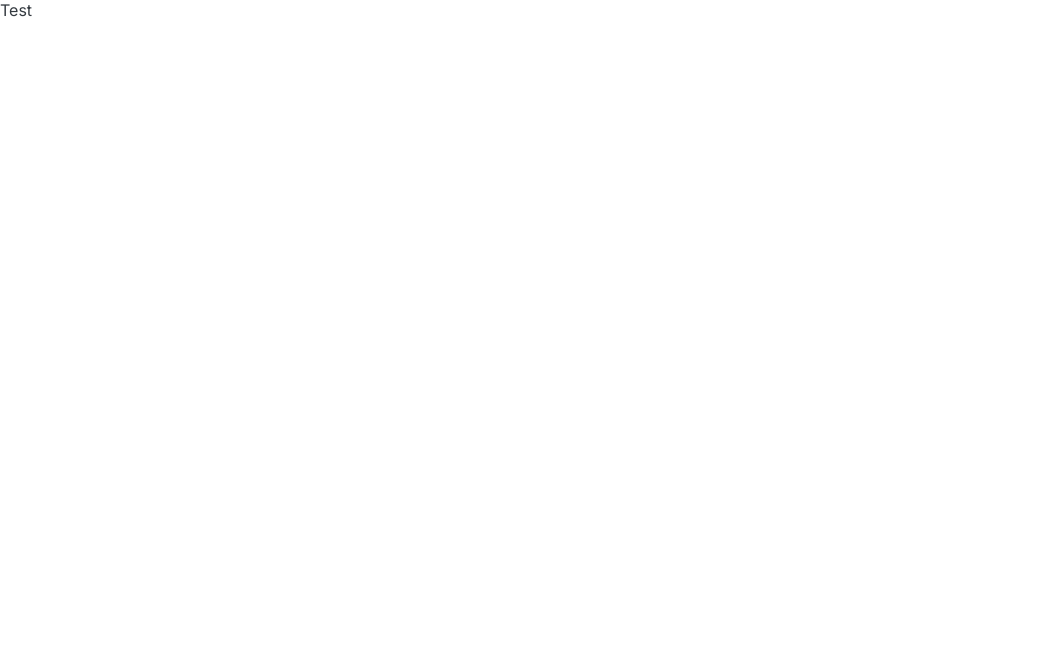
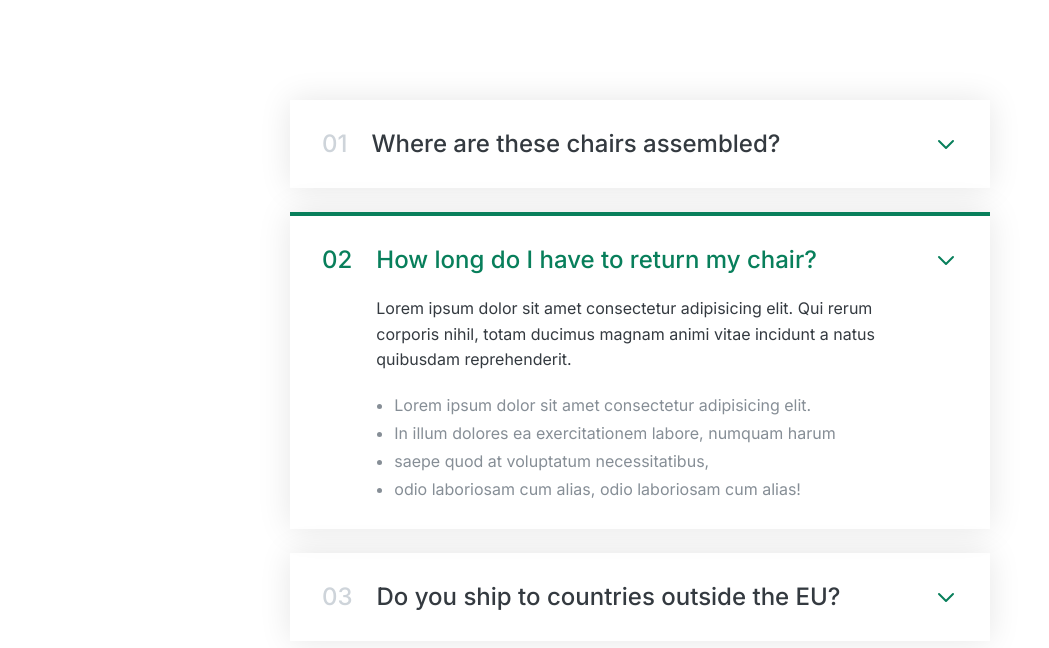
Before and after one commit to viniciusshenri96/accordion-component, a plain HTML site: page index.html in a window 1280 px wide. Shown: the whole page, without its empty margins (0-1049 px from the left). Drawn offline with Linux system fonts and the light colour scheme.

Commit message:
Projeto concluído apenas com HTML e CSS

```diff
--- a/css/style.css
+++ b/css/style.css
@@ -7,7 +7,7 @@ FONT SIZE SYSTEM (px)
 */
 
 /*
-MAIN COLOR: #087f5b
+MAIN COLOR: #087f5b;
 GREY COLOR: #343a40;
 */
 
@@ -23,4 +23,67 @@ GREY COLOR: #343a40;
 body {
   font-family: "Inter", sans-serif;
   color: #343a40;
+  line-height: 1;
 }
+
+.accordion {
+  width: 700px;
+  margin: 100px auto;
+  /* border-top: 4px solid #087f5b; */
+
+  display: flex;
+  flex-direction: column;
+  gap: 24px;
+}
+
+.item {
+  box-shadow: 0 0 32px rgba(0, 0, 0, 0.1);
+  padding: 32px;
+
+  display: grid;
+  grid-template-columns: auto 1fr auto;
+  align-items: center;
+  gap: 24px;
+}
+.number,
+.text {
+  font-size: 24px;
+  font-weight: 500;
+  /* color: #087f5b; */
+}
+.number {
+  color: #ced4da;
+}
+.icon {
+  width: 24px;
+  height: 24px;
+  stroke: #087f5b;
+}
+.hidden-box {
+  grid-column: 2;
+  display: none;
+}
+.hidden-box p {
+  line-height: 1.6;
+  margin-bottom: 24px;
+}
+.hidden-box ul {
+  color: #868e96;
+  margin-left: 18px;
+
+  display: flex;
+  flex-direction: column;
+  gap: 12px;
+}
+
+.open {
+  border-top: 4px solid #087f5b;
+}
+.open .hidden-box {
+  display: block;
+}
+
+.open .number,
+.open .text {
+  color: #087f5b;
+}
--- a/index.html
+++ b/index.html
@@ -17,8 +17,66 @@
 
 <body>
 
-  <div class="accordion">Test</div>
+  <div class="accordion">
+    <div class="item ">
+      <p class="number">01</p>
+      <p class="text">Where are these chairs assembled?</p>
+      <svg xmlns="http://www.w3.org/2000/svg" class="icon" fill="none" viewBox="0 0 24 24" stroke="currentColor" stroke-width="2">
+        <path stroke-linecap="round" stroke-linejoin="round" d="M19 9l-7 7-7-7" />
+      </svg>
+      <div class="hidden-box">
+        <p>
+          Lorem ipsum dolor sit amet consectetur adipisicing elit. Qui rerum corporis nihil, totam ducimus magnam animi vitae incidunt a natus quibusdam reprehenderit.
+        </p>
+        <ul>
+          <li>Lorem ipsum dolor sit amet consectetur adipisicing elit.</li>
+          <li>In illum dolores ea exercitationem labore, numquam harum</li>
+          <li>saepe quod at voluptatum necessitatibus, </li>
+          <li>odio laboriosam cum alias, odio laboriosam cum alias!</li>
+        </ul>
+      </div>
+    </div>
 
+
+    <div class="item open">
+      <p class="number">02</p>
+      <p class="text">How long do I have to return my chair?</p>
+      <svg xmlns="http://www.w3.org/2000/svg" class="icon" fill="none" viewBox="0 0 24 24" stroke="currentColor" stroke-width="2">
+        <path stroke-linecap="round" stroke-linejoin="round" d="M19 9l-7 7-7-7" />
+      </svg>
+      <div class="hidden-box">
+        <p>
+          Lorem ipsum dolor sit amet consectetur adipisicing elit. Qui rerum corporis nihil, totam ducimus magnam animi vitae incidunt a natus quibusdam reprehenderit.
+        </p>
+        <ul>
+          <li>Lorem ipsum dolor sit amet consectetur adipisicing elit.</li>
+          <li>In illum dolores ea exercitationem labore, numquam harum</li>
+          <li>saepe quod at voluptatum necessitatibus, </li>
+          <li>odio laboriosam cum alias, odio laboriosam cum alias!</li>
+        </ul>
+      </div>
+    </div>
+
+    <div class="item ">
+      <p class="number">03</p>
+      <p class="text">Do you ship to countries outside the EU?</p>
+      <svg xmlns="http://www.w3.org/2000/svg" class="icon" fill="none" viewBox="0 0 24 24" stroke="currentColor" stroke-width="2">
+        <path stroke-linecap="round" stroke-linejoin="round" d="M19 9l-7 7-7-7" />
+      </svg>
+      <div class="hidden-box">
+        <p>
+          Lorem ipsum dolor sit amet consectetur adipisicing elit. Qui rerum corporis nihil, totam ducimus magnam animi vitae incidunt a natus quibusdam reprehenderit.
+        </p>
+        <ul>
+          <li>Lorem ipsum dolor sit amet consectetur adipisicing elit.</li>
+          <li>In illum dolores ea exercitationem labore, numquam harum</li>
+          <li>saepe quod at voluptatum necessitatibus, </li>
+          <li>odio laboriosam cum alias, odio laboriosam cum alias!</li>
+        </ul>
+      </div>
+
+    </div>
+  </div>
 </body>
 
 </html>
```
